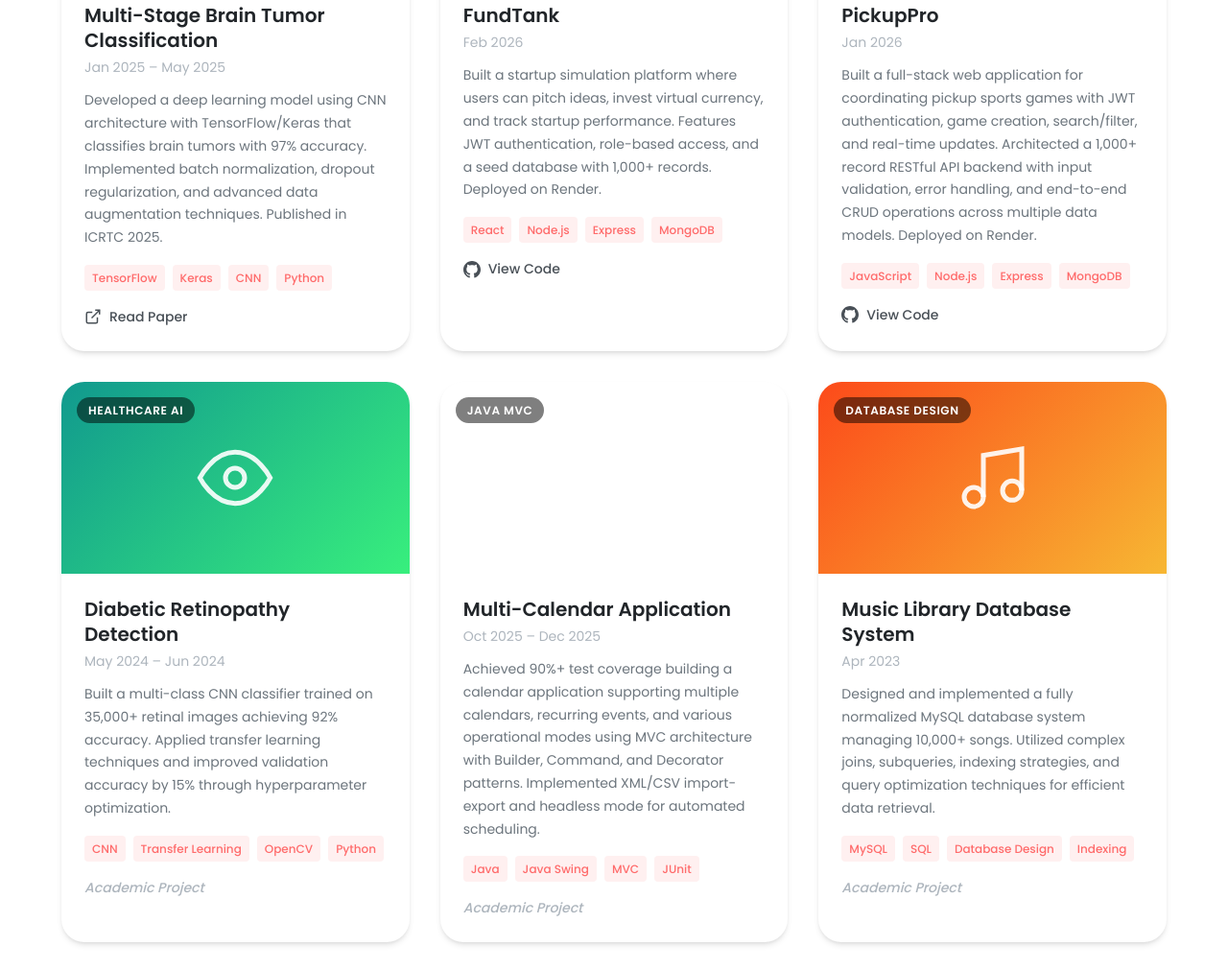
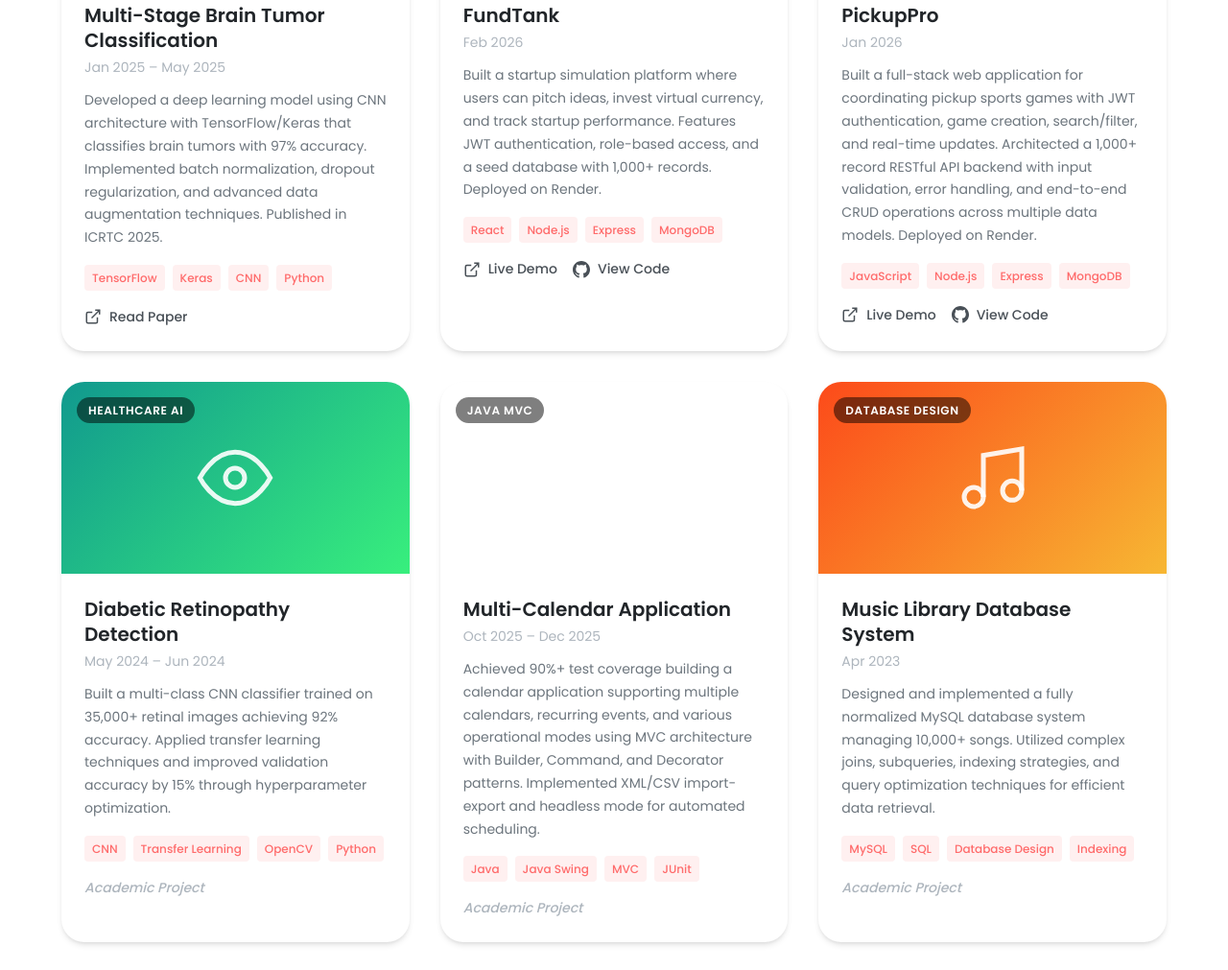
Before and after one commit to abhimanyududeja/portfolio, a website: page projects.html in a window 1280 px wide. Shown: the part 670-1681 px from the top of the page at 96% size. Drawn offline with Linux system fonts and the light colour scheme.

Commit message:
Add live demo links for FundTank and PickupPro

```diff
--- a/projects.html
+++ b/projects.html
@@ -188,6 +188,28 @@
               </div>
               <div class="project-links">
                 <a
+                  href="https://fundtank.onrender.com/"
+                  target="_blank"
+                  rel="noopener noreferrer"
+                  class="project-link"
+                >
+                  <svg
+                    viewBox="0 0 24 24"
+                    fill="none"
+                    stroke="currentColor"
+                    stroke-width="2"
+                    class="link-icon"
+                    aria-hidden="true"
+                  >
+                    <path
+                      d="M18 13v6a2 2 0 0 1-2 2H5a2 2 0 0 1-2-2V8a2 2 0 0 1 2-2h6"
+                    />
+                    <polyline points="15 3 21 3 21 9" />
+                    <line x1="10" y1="14" x2="21" y2="3" />
+                  </svg>
+                  Live Demo
+                </a>
+                <a
                   href="https://github.com/abhimanyududeja/FundTank"
                   target="_blank"
                   rel="noopener noreferrer"
@@ -248,6 +270,28 @@
                 <span class="tech-tag">MongoDB</span>
               </div>
               <div class="project-links">
+                <a
+                  href="https://pickuppro.onrender.com/"
+                  target="_blank"
+                  rel="noopener noreferrer"
+                  class="project-link"
+                >
+                  <svg
+                    viewBox="0 0 24 24"
+                    fill="none"
+                    stroke="currentColor"
+                    stroke-width="2"
+                    class="link-icon"
+                    aria-hidden="true"
+                  >
+                    <path
+                      d="M18 13v6a2 2 0 0 1-2 2H5a2 2 0 0 1-2-2V8a2 2 0 0 1 2-2h6"
+                    />
+                    <polyline points="15 3 21 3 21 9" />
+                    <line x1="10" y1="14" x2="21" y2="3" />
+                  </svg>
+                  Live Demo
+                </a>
                 <a
                   href="https://github.com/kashish-219/PickupPro"
                   target="_blank"
```
